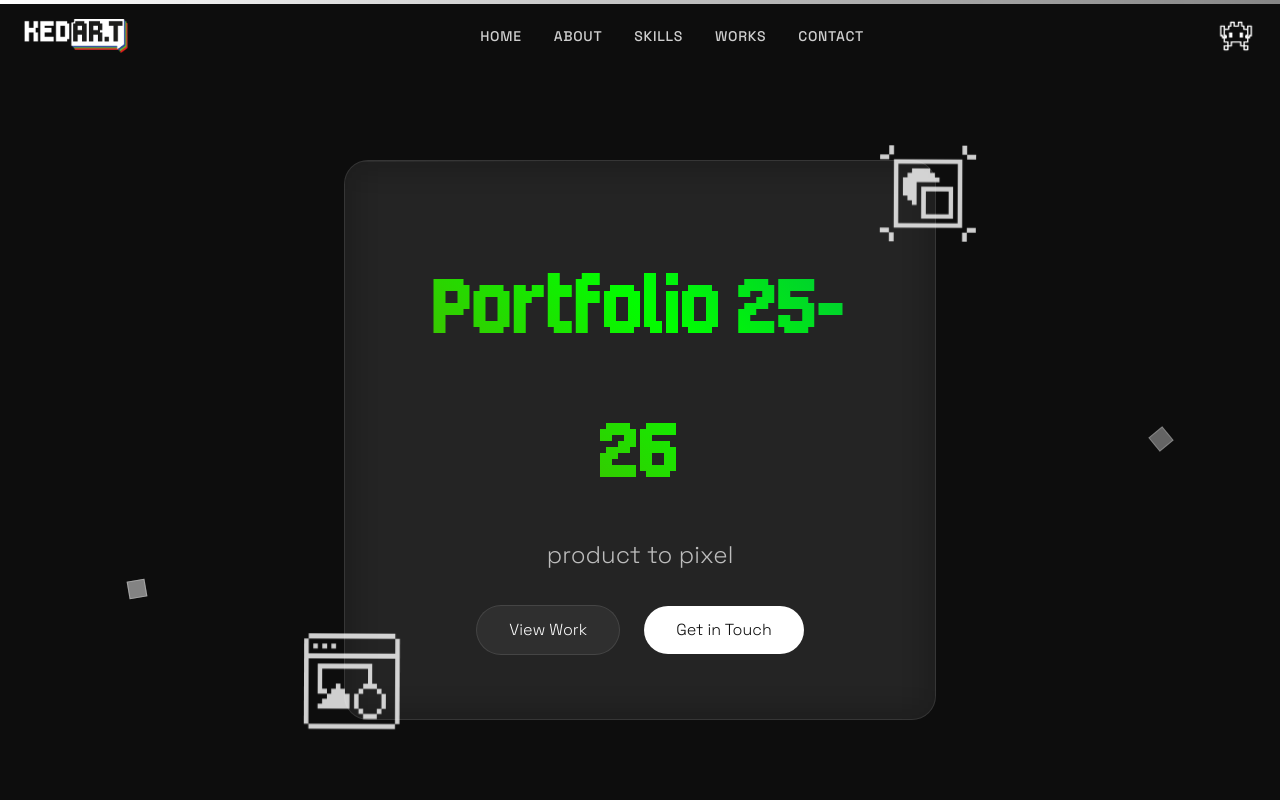
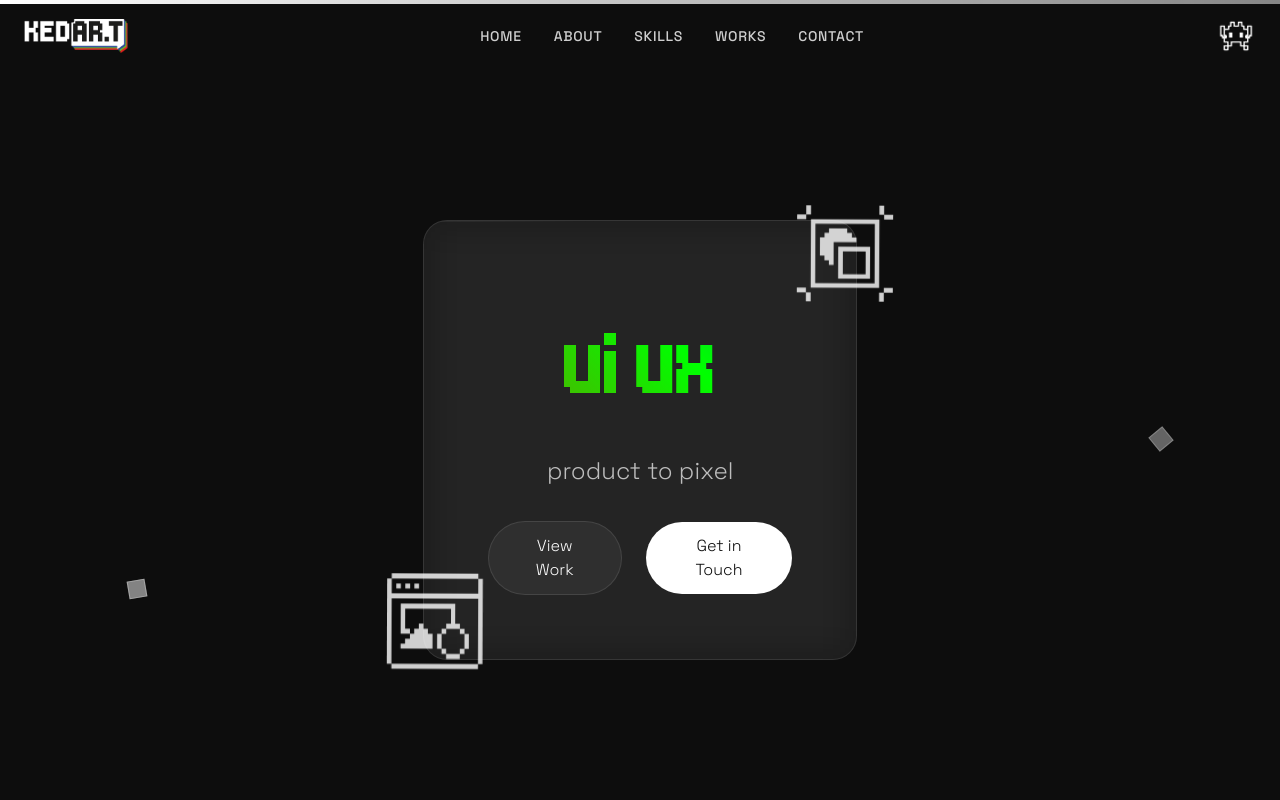
Before and after one commit to aditya-shinde-45/kedar-portfolio, a React (Vite) app in the folder kedart-portfolio/: page / in a window 1280 px wide. Shown: the top 800 px of the page. Built offline with nearby package versions, Linux system fonts and the light colour scheme.

Commit message:
Update hero title from 'Portfolio 25-26' to 'ui ux'

```diff
--- a/kedart-portfolio/src/Components/Hero.jsx
+++ b/kedart-portfolio/src/Components/Hero.jsx
@@ -153,7 +153,7 @@ const Hero = () => {
           onMouseMove={handleMouseMove}
           onMouseLeave={handleMouseLeave}
         >
-          <h1 ref={titleRef} className="hero-title sporty-font">Portfolio 25-26</h1>
+          <h1 ref={titleRef} className="hero-title sporty-font">ui ux</h1>
           <h2 ref={subtitleRef} className="hero-subtitle">product to pixel</h2>
 
           <div ref={buttonsRef} className="hero-buttons">
```
